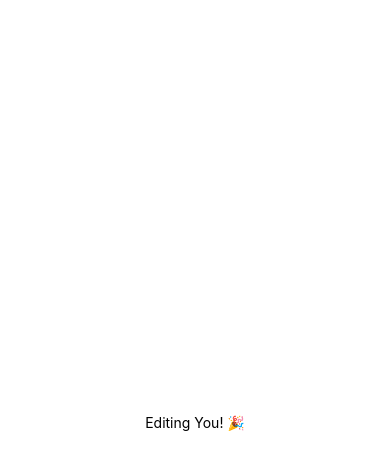
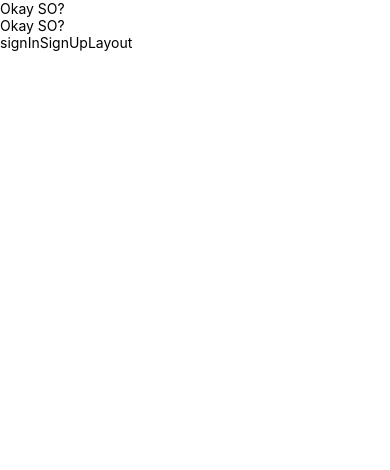
Before and after one commit to joyrudra-itobuz/react-native-todo, a React Native app: screen / in a window 390 px wide. Shown: the top 470 px of the page. Built offline with nearby package versions, Linux system fonts and the light colour scheme.

Commit message:
components import fixed

```diff
--- a/App.tsx
+++ b/App.tsx
@@ -6,20 +6,26 @@
  */
 
 import React from 'react';
-import {StyleSheet, Text, View} from 'react-native';
-
-const styles = StyleSheet.create({
-  viewStyle: {
-    flex: 1,
-    justifyContent: 'center',
-    alignItems: 'center',
-  },
-});
+import {Text, View} from 'react-native';
+import PoppinsText from './components/global/text/Poppins';
+import SignInSignUpLayout from './components/layouts/signInSignUpLayout/SignInSignUpLayout';
 
 export default function App() {
   return (
-    <View style={styles.viewStyle}>
-      <Text>Editing You! 🎉</Text>
+    <View>
+      <PoppinsText
+        style={{
+          color: '#000000',
+        }}>
+        Okay SO?
+      </PoppinsText>
+      <Text
+        style={{
+          color: '#000000',
+        }}>
+        Okay SO?
+      </Text>
+      <SignInSignUpLayout />
     </View>
   );
 }
--- /dev/null
+++ b/components/global/text/Poppins.tsx
@@ -0,0 +1,23 @@
+import React, {ReactNode} from 'react';
+import {StyleProp, StyleSheet, Text, TextStyle} from 'react-native';
+
+export default function PoppinsText({
+  children,
+  style,
+  ...textProps
+}: Readonly<{
+  children: ReactNode;
+  style?: StyleProp<TextStyle>;
+}>) {
+  return (
+    <Text {...textProps} style={(styles.customText, style)}>
+      {children}
+    </Text>
+  );
+}
+
+const styles = StyleSheet.create({
+  customText: {
+    fontFamily: 'Poppins',
+  },
+});
--- /dev/null
+++ b/components/layouts/signInSignUpLayout/SignInSignUpLayout.tsx
@@ -0,0 +1,21 @@
+// import React from 'react';
+// import {Text, View} from 'react-native';
+
+// export default function SignInSignUpLayout() {
+//   return (
+//     <View>
+//       <Text>Hello World</Text>
+//     </View>
+//   );
+// }
+
+import {View, Text} from 'react-native';
+import React from 'react';
+
+export default function SignInSignUpLayout() {
+  return (
+    <View>
+      <Text>signInSignUpLayout</Text>
+    </View>
+  );
+}
```
